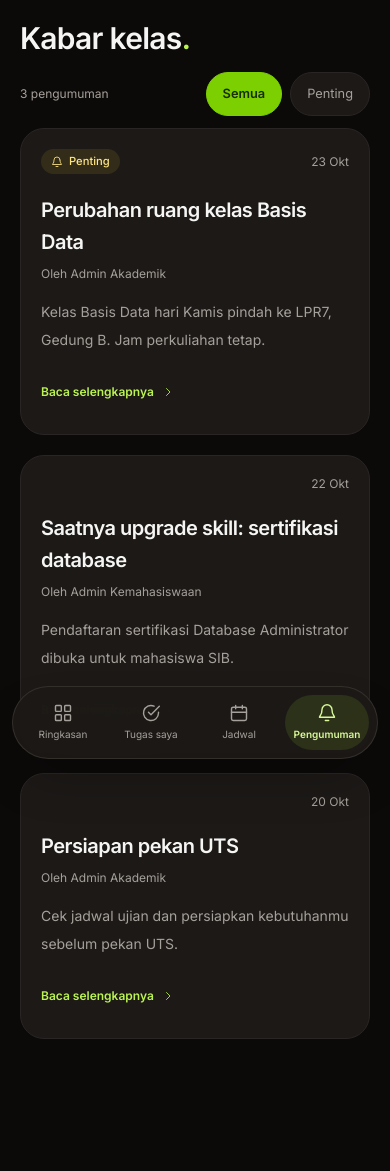
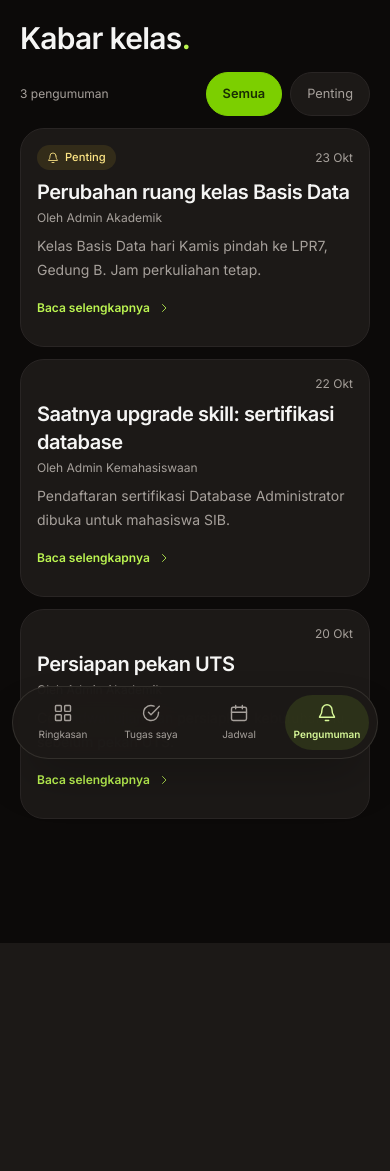
Before and after one commit to jeyyprtf/putu, a PHP site: page /app/pages/pengumuman.php in a window 390 px wide. Shown: the part 73-1244 px from the top of the page. After the commit the page ends 1016 px from the top, so only its background shows below. Run offline with PHP 8.4, Linux system fonts and the light colour scheme.

Commit message:
style: compact announcement cards on mobile

```diff
--- a/app/pages/pengumuman.php
+++ b/app/pages/pengumuman.php
@@ -34,29 +34,29 @@ require_once __DIR__ . '/../bootstrap.php';
                         </button>
                     </div>
                 </div>
-                <div class="max-w-4xl space-y-5 sm:space-y-4">
+                <div class="max-w-4xl space-y-3 sm:space-y-4">
                     <?php foreach ($announcements as $news): ?>
-                        <article class="panel p-5 sm:p-7" data-news-card data-important="<?= $news['important'] ? 'true' : 'false' ?>" id="news-<?= e($news['id']) ?>">
+                        <article class="panel p-4 sm:p-7" data-news-card data-important="<?= $news['important'] ? 'true' : 'false' ?>" id="news-<?= e($news['id']) ?>">
                             <div class="flex flex-wrap items-center gap-2">
                                 <?php if ($news['important']): ?>
                                     <span class="tag bg-amber-300/10 text-amber-200"><?= icon('bell', 'size-3') ?>Penting</span>
                                 <?php endif; ?>
                                 <span class="ml-auto text-xs text-stone-400"><?= e(date_id($news['date'])) ?></span>
                             </div>
-                            <h2 class="mt-5 text-xl font-semibold leading-8 tracking-tight">
+                            <h2 class="mt-2 text-xl font-semibold leading-7 tracking-tight sm:mt-5 sm:leading-8">
                                 <?= e($news['title']) ?>
                             </h2>
-                            <p class="mt-2 text-xs text-stone-400">
+                            <p class="mt-1 text-xs text-stone-400 sm:mt-2">
                                 Oleh <?= e($news['author']) ?>
                             </p>
-                            <p class="mt-4 text-sm leading-7 text-stone-400">
+                            <p class="mt-2 text-sm leading-6 text-stone-400 sm:mt-4 sm:leading-7">
                                 <?= e($news['summary']) ?>
                             </p>
-                            <details class="mt-4" <?= ($_GET['id'] ?? '') === $news['id'] ? 'open' : '' ?>>
+                            <details class="mt-1 sm:mt-4" <?= ($_GET['id'] ?? '') === $news['id'] ? 'open' : '' ?>>
                                 <summary class="flex min-h-11 w-fit items-center gap-2 text-xs font-semibold text-lime-300">
                                     Baca selengkapnya<span class="details-arrow transition-transform"><?= icon('chevron', 'size-3') ?></span>
                                 </summary>
-                                <div class="mt-3 border-t border-stone-800 pt-4 text-sm leading-8 text-stone-300">
+                                <div class="mt-2 border-t border-stone-800 pt-3 text-sm leading-6 text-stone-300 sm:mt-3 sm:pt-4 sm:leading-8">
                                     <?= e($news['body']) ?>
                                 </div>
                             </details>
```
